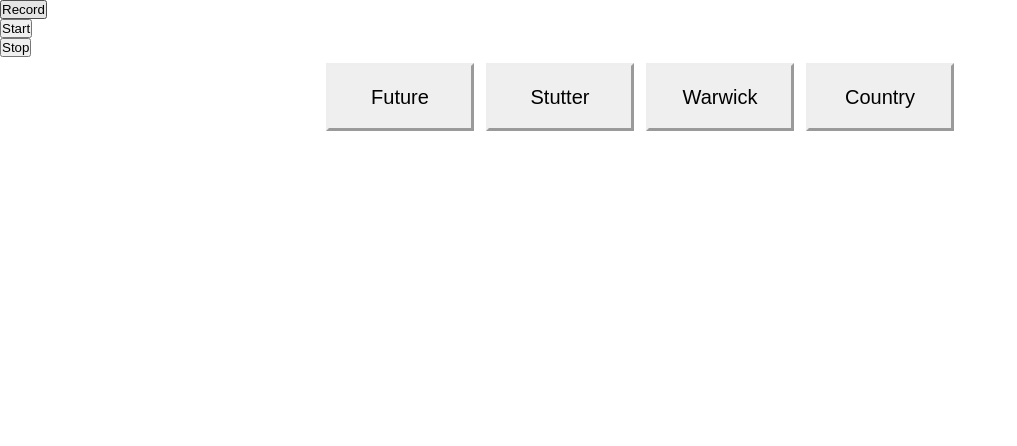
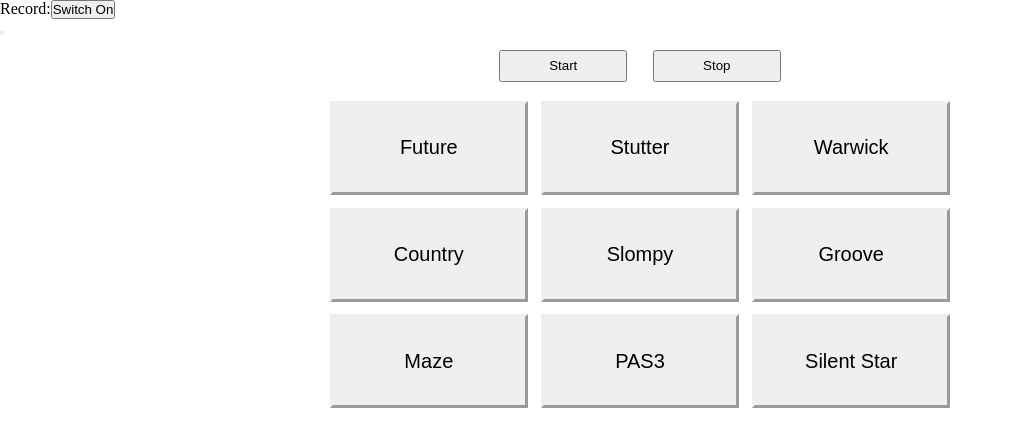
Before and after one commit to RonyL13/react-loop-machine, a React (Create React App) app: page / in a window 1280 px wide. Shown: the top 446 px of the page, without its empty margins (0-1017 px from the left). Built offline with nearby package versions, Linux system fonts and the light colour scheme.

Commit message:
Recording
Added recording and playing records functionality, You can now record the audio created by the pads and play it. Added more audio pads

```diff
--- a/src/App.css
+++ b/src/App.css
@@ -6,17 +6,18 @@
 /* The gallery of pads */
 .pads-container {
     display: flex;
+    flex-wrap: wrap;
     justify-content: center;
     margin: auto;
     width: 50%;
-    height: 5rem;
+    height: 20rem;
 }
 /* Each individual pad's parent div */
 .pad-container {
     display: flex;
     justify-content: center;
     padding: 1%;
-    width: 100%;
+    width: 33%;
 }
 /* Each individual pad */
 .pad {
@@ -30,3 +31,18 @@
     border: inset;
     width: 100%;
 }
+
+.start-stop-container {
+    display: flex;
+    justify-content: center;
+}
+.button-container {
+    width: 10%;
+    height: 2rem;
+    margin: 1%;
+}
+
+.button {
+    width: 100%;
+    height: 100%;
+}
--- a/src/App.js
+++ b/src/App.js
@@ -2,13 +2,52 @@ import { useState, useEffect } from 'react'
 import './App.css'
 import Button from './components/Button'
 import Pads from './components/Pads'
+import Recorder from './components/Recorder'
 import sound from './loops/120_future_funk_beats_25.mp3'
 import sound2 from './loops/120_stutter_breakbeats_16.mp3'
 import sound3 from './loops/Bass Warwick heavy funk groove on E 120 BPM.mp3'
 import sound4 from './loops/electric guitar coutry slide 120bpm - B.mp3'
-
+import sound5 from './loops/FUD_120_StompySlosh.mp3'
+import sound6 from './loops/GrooveB_120bpm_Tanggu.mp3'
+import sound7 from './loops/MazePolitics_120_Perc.mp3'
+import sound8 from './loops/PAS3GROOVE1.03B.mp3'
+import sound9 from './loops/SilentStar_120_Em_OrganSynth.mp3'
 
 const App = () => {
+  const [isRecording, setIsRecording] = useState(false)
+  const [mediaRecorder, setMediaRecorder] = useState(null)
+  const [audioChunks, setAudioChunks] = useState([]);
+  const [playRecordingButton, setPlayRecordingButton] = useState(false)
+  const [recording, setRecording] = useState(null)
+
+  const startRecording = () => {
+    setIsRecording(true);
+    navigator.mediaDevices.getUserMedia({ audio: true })
+      .then(stream => {
+        const mr = new MediaRecorder(stream)
+        mr.start()
+        mr.addEventListener("dataavailable", event => {
+          audioChunks.push(event.data)
+          // setAudioChunks(event.data);
+        });
+        setMediaRecorder(mr);
+        mr.addEventListener("stop", () => {
+          const audioBlob = new Blob(audioChunks);
+          const audioUrl = URL.createObjectURL(audioBlob);
+          const audio = new Audio(audioUrl);
+          setRecording(audio);
+          setPlayRecordingButton(true);
+        });
+      })
+  }
+  const playRecording = () => {
+    recording.play()
+  }
+  const stopRecording = () => {
+    setIsRecording(false)
+    mediaRecorder.stop();
+  }
+
   const [pads, setToggle] = useState([
     {
       id: 1,
@@ -38,10 +77,47 @@ const App = () => {
       class: 'pad',
       audio: new Audio(sound4)
     },
+    {
+      id: 5,
+      text: 'Slompy',
+      selected: false,
+      class: 'pad',
+      audio: new Audio(sound5)
+    },
+    {
+      id: 6,
+      text: 'Groove',
+      selected: false,
+      class: 'pad',
+      audio: new Audio(sound6)
+    },
+    {
+      id: 7,
+      text: 'Maze',
+      selected: false,
+      class: 'pad',
+      audio: new Audio(sound7)
+    },
+    {
+      id: 8,
+      text: 'PAS3',
+      selected: false,
+      class: 'pad',
+      audio: new Audio(sound8)
+    },
+    {
+      id: 9,
+      text: 'Silent Star',
+      selected: false,
+      class: 'pad',
+      audio: new Audio(sound9)
+    },
   ])
+
+  // Stop pads from playing immediately upon unselect
   useEffect(() => {
     for (let i = 0; i < pads.length; i++) {
-        if(pads[i].selected === false) {
+      if (pads[i].selected === false) {
         pads[i].audio.pause()
         pads[i].audio.currentTime = 0;
       }
@@ -51,13 +127,13 @@ const App = () => {
   // // Start playing the loops
   const startPlaying = () => {
     for (let i = 0; i < pads.length; i++) {
-        if(pads[i].selected) {
+      if (pads[i].selected) {
         pads[i].audio.addEventListener('ended', startPlaying)
         pads[i].audio.play()
       }
     }
   }
-  // Stop playing the loops and reset the toggled switches
+  // Stop playing the loops
   const stopPlaying = () => {
     for (let i = 0; i < pads.length; i++) {
       pads[i].audio.pause();
@@ -68,12 +144,18 @@ const App = () => {
   return (
     <div className="App">
       <div className="controllers">
-        <Button name={'Record'}/>
+        <Recorder isRecording={isRecording} startRecording={startRecording} stopRecording={stopRecording} />
+        <button onClick={playRecording}>{playRecordingButton ? 'Play' : ''}</button>
+        <div className="start-stop-container">
           <Button name={'Start'} action={startPlaying} />
           <Button name={'Stop'} action={stopPlaying} />
         </div>
-      <Pads pads={pads}  setToggle={setToggle} />
+      </div>
+      <Pads pads={pads} setToggle={setToggle} />
     </div>
   );
 }
 export default App;
+
+
+// Remove name from recorder state and rename it to isRecording
--- a/src/components/Button.js
+++ b/src/components/Button.js
@@ -1,8 +1,9 @@
 const button = ({name, action}) => {
+
 
     return (
         <div className="button-container">
-            <button onClick={action}>{name}</button>
+            <button className="button" onClick={action}>{name}</button>
         </div>
     )
 }
--- a/src/components/Pad.js
+++ b/src/components/Pad.js
@@ -17,7 +17,6 @@ const Pad = ({ pad, setToggle }) => {
                 return newState
             })
         }
-
     }
     return (
         <div className='pad-container'>
--- /dev/null
+++ b/src/components/Recorder.js
@@ -0,0 +1,17 @@
+const Recorder = ({ isRecording, startRecording, stopRecording }) => {
+    const recordingHandler = () => {
+        if (isRecording) {
+            stopRecording();
+        } else {
+            startRecording();
+        }
+    }
+    return (
+        <div className="recorder-container">
+            <label htmlFor="recorder">Record:</label>
+            <button name="recorder" className="recorder" onClick={recordingHandler}>{isRecording ? "Switch Off" : "Switch On"}</button>
+        </div>
+    )
+}
+
+export default Recorder
```
Lines whose indentation alone changed are shown as unchanged.
